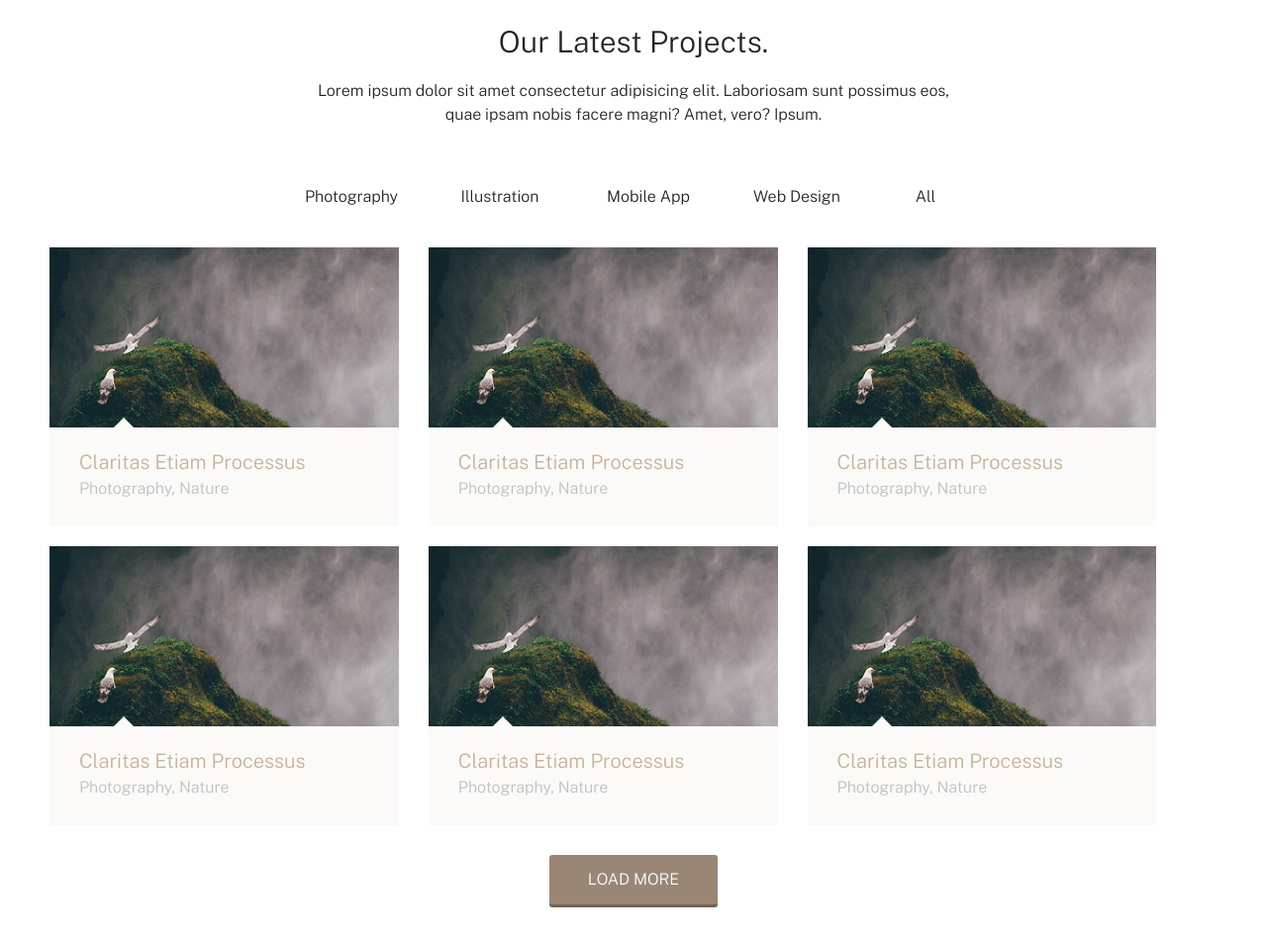
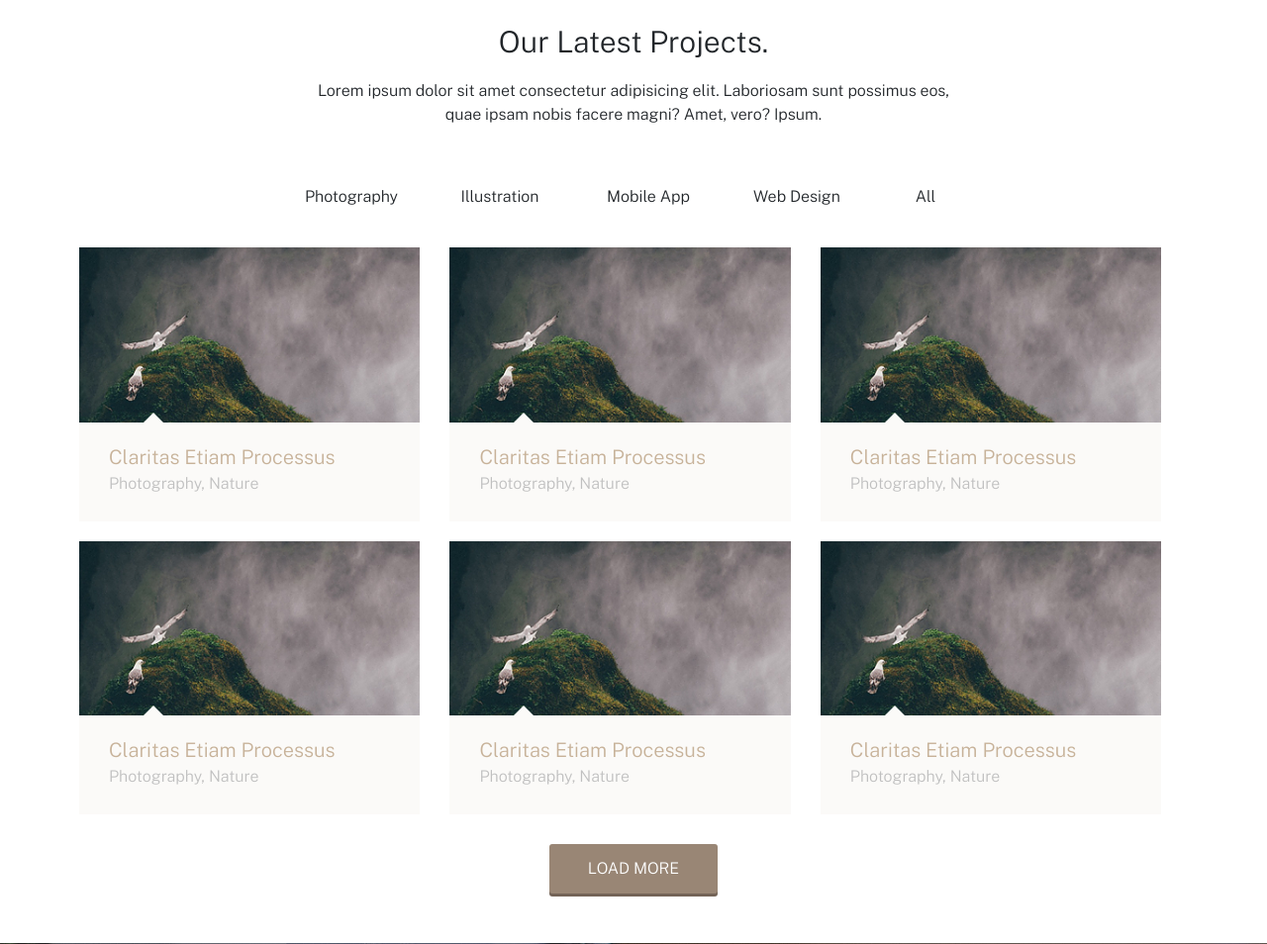
Before and after one commit to Asen12345/Asen12345.github.io, a PHP site: page / in a window 1280 px wide. Shown: the part 1774-2728 px from the top of the page at 99% size. Run offline with PHP 8.4, Linux system fonts and the light colour scheme; some libraries are stand-ins or nearby versions.

Commit message:
Add files via upload

```diff
--- a/style.css
+++ b/style.css
@@ -413,7 +413,7 @@ margin-top: 40px;
 
    float: left;
    width: 100%;
-   padding-left: 20px;
+   padding-left: 50px;
 
 }
 .pro1{
```
